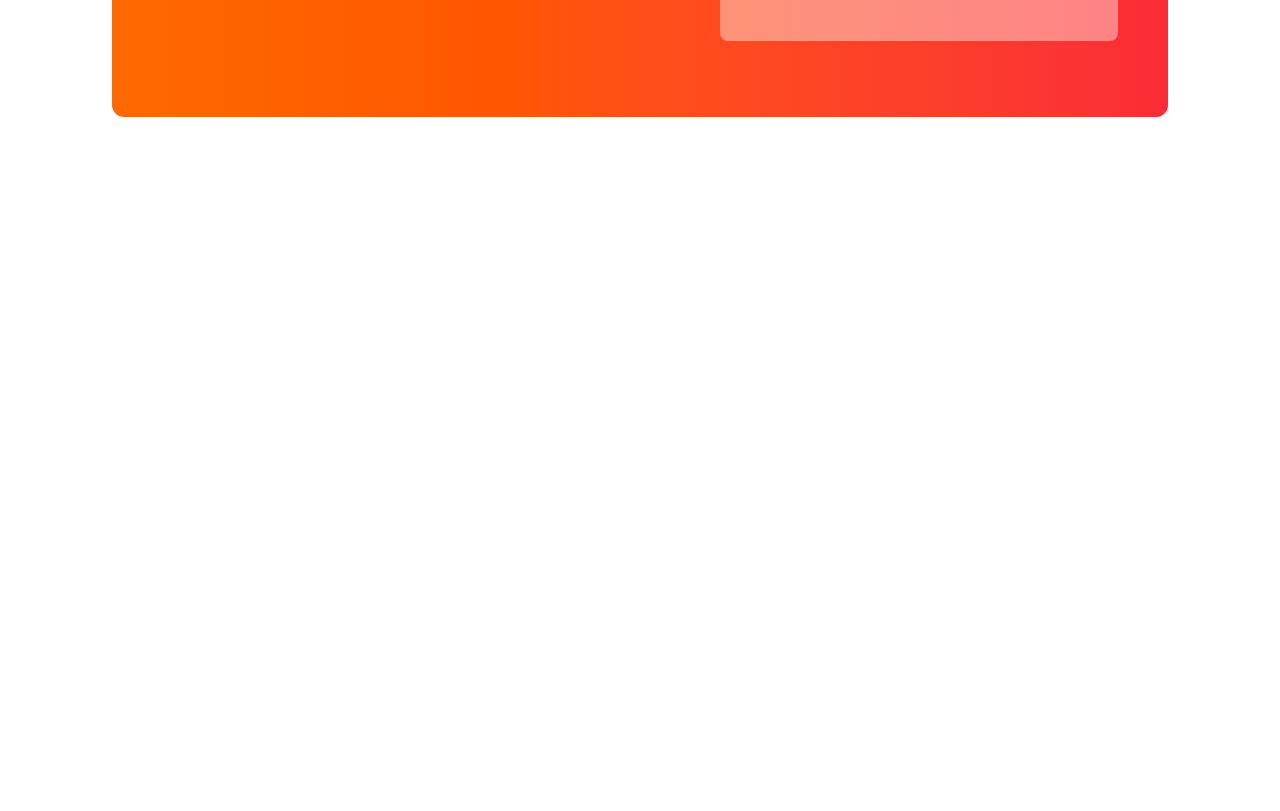
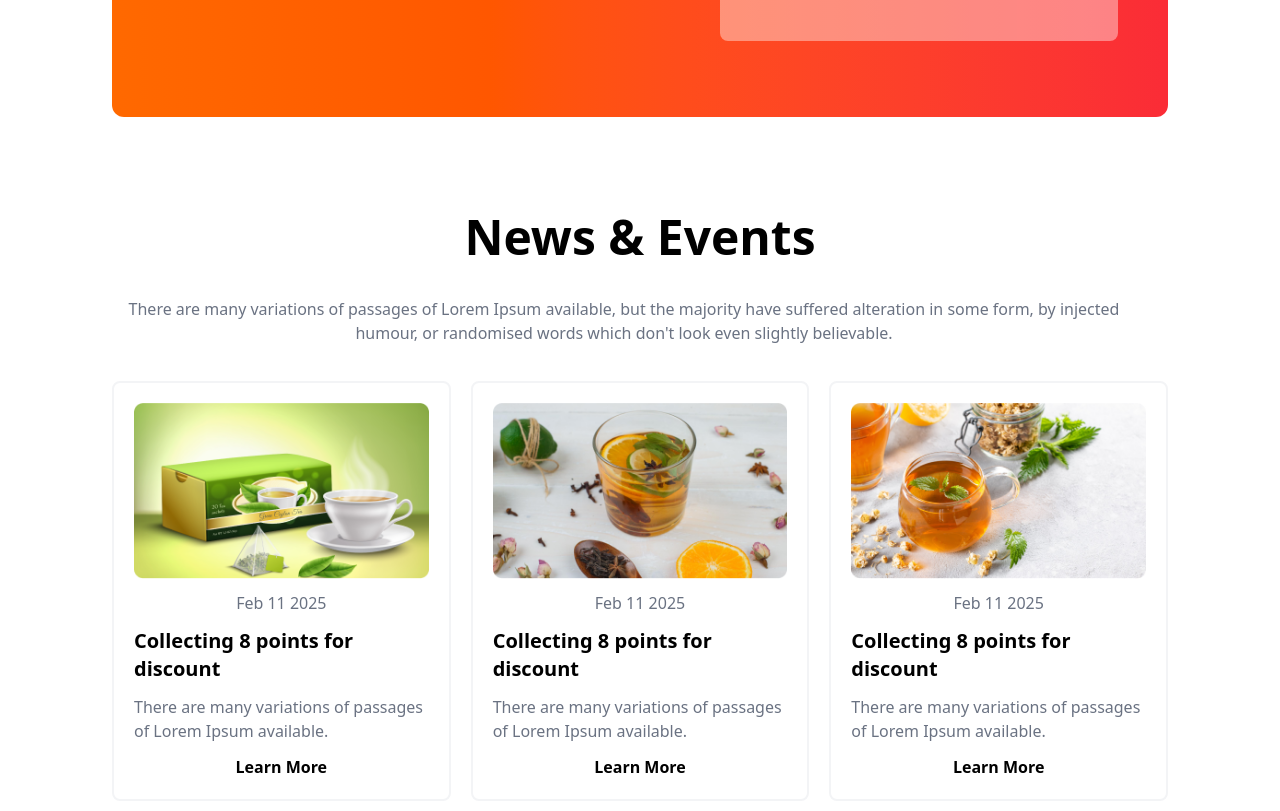
Before and after one commit to programming-dip/tea-house-with-tailwind, a plain HTML site: page index.html in a window 1280 px wide. Shown: the part 2319-3130 px from the top of the page. Before the commit the page ends 2532 px from the top, so only its background shows below. Drawn offline with nearby package versions, Linux system fonts and the light colour scheme.

Commit message:
news section added

```diff
--- a/index.html
+++ b/index.html
@@ -186,6 +186,64 @@
             </div>
         </div>
        </section>
+
+
+       <!-- News section -->
+        <section class="space-y-9">
+          <!-- Texts -->
+          <div class="text-center space-y-9">
+            <h1 class="text-5xl font-bold">News & Events</h1>
+            <p class="text-gray-500 max-w-5xl">There are many variations of passages of Lorem Ipsum available, but the majority have suffered alteration in some form, by injected humour, or randomised words which don't look even slightly believable. </p>
+          </div>
+
+          <!-- News Cards -->
+          <div class="grid grid-cols-1 lg:grid-cols-3 gap-5 mb-30">
+
+          <!-- Card-1 -->
+            <div class=" bg-white border-gray-100 border-2 p-5 rounded-lg space-y-3 max-w-96 flex flex-col justify-center items-center mx-auto">
+              <img src="images/news-1.png" alt="">
+              <p class="text-gray-500">Feb 11 2025</p>
+
+              <h1 class="font-bold text-xl">Collecting 8 points for discount</h1>
+
+              <p class="text-gray-500">There are many variations of passages of Lorem Ipsum available.</p>
+
+              <p class="font-bold">Learn More</p>
+            </div>
+
+
+            <!-- Card-2 -->
+            <div class=" bg-white border-gray-100 border-2 p-5 rounded-lg space-y-3 max-w-96 flex flex-col justify-center items-center mx-auto">
+              <img src="images/news-2.png" alt="">
+              <p class="text-gray-500">Feb 11 2025</p>
+
+              <h1 class="font-bold text-xl">Collecting 8 points for discount</h1>
+
+              <p class="text-gray-500">There are many variations of passages of Lorem Ipsum available.</p>
+
+              <p class="font-bold">Learn More</p>
+            </div>
+
+
+            <!-- Card-3 -->
+            <div class=" bg-white border-gray-100 border-2 p-5 rounded-lg space-y-3 max-w-96 flex flex-col justify-center items-center mx-auto">
+              <img src="images/news-3.png" alt="">
+              <p class="text-gray-500">Feb 11 2025</p>
+
+              <h1 class="font-bold text-xl">Collecting 8 points for discount</h1>
+
+              <p class="text-gray-500">There are many variations of passages of Lorem Ipsum available.</p>
+
+              <p class="font-bold">Learn More</p>
+            </div>
+
+
+          </div>
+        </section>
   </main>
+
+  <footer class="bg-orange-50">
+
+  </footer>
 </body>
 </html>
```
